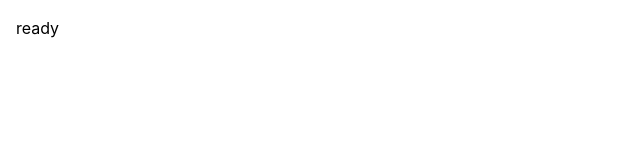
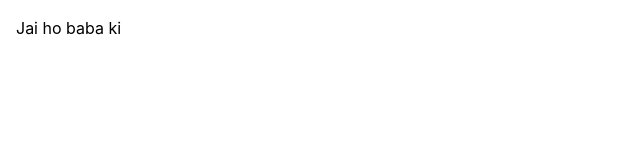
Before and after one commit to cripttion/photoAlbum, a React (Create React App) app in the folder client/: page / in a window 1280 px wide. Shown: the top 160 px of the page, without its empty margins (0-640 px from the left). Built offline with nearby package versions, Linux system fonts and the light colour scheme.

Commit message:
h1 update

```diff
--- a/client/src/App.js
+++ b/client/src/App.js
@@ -3,7 +3,7 @@ import './App.css';
 function App() {
   return (
     <div className="App ml-4 mt-4">
-        <h1>ready</h1>
+        <h1>Jai ho baba ki </h1>
     </div>
   );
 }
```
Also changed, not shown: 1 other file (tests, documents, lock files or other folders).
